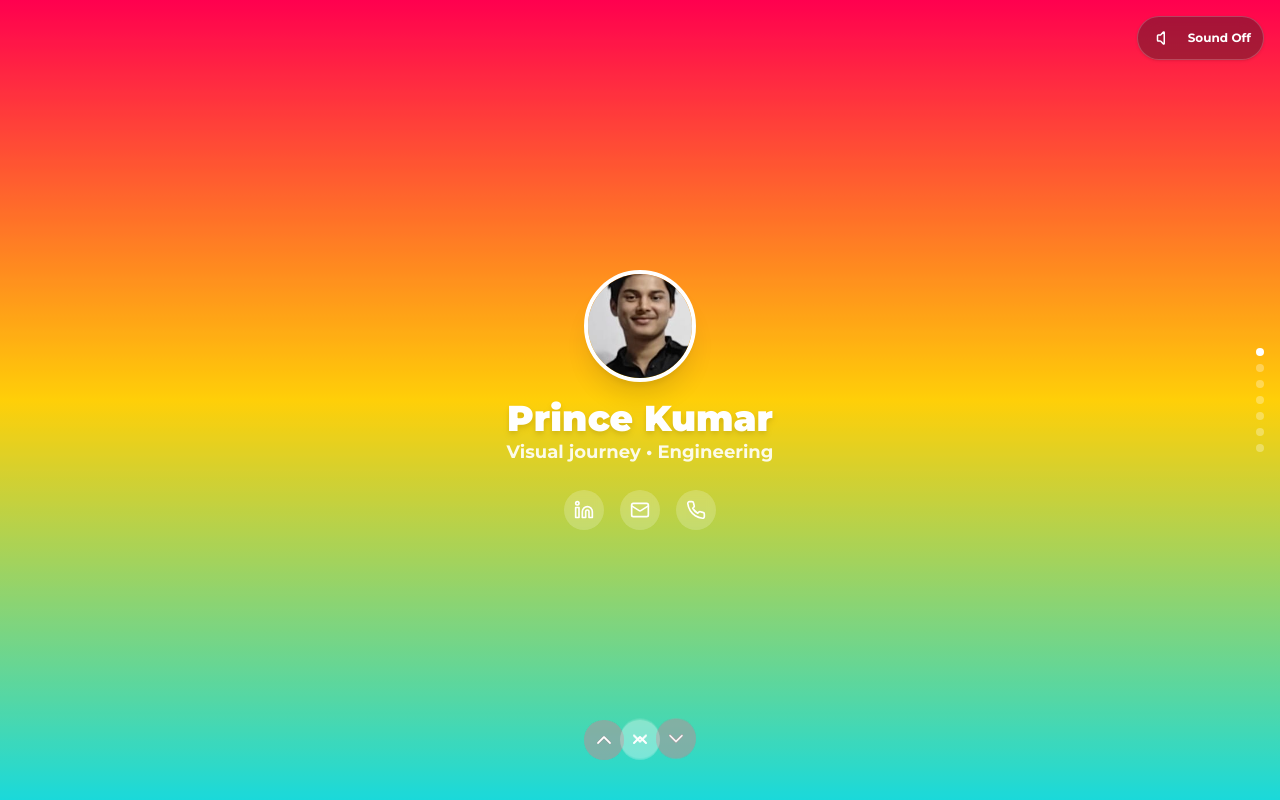
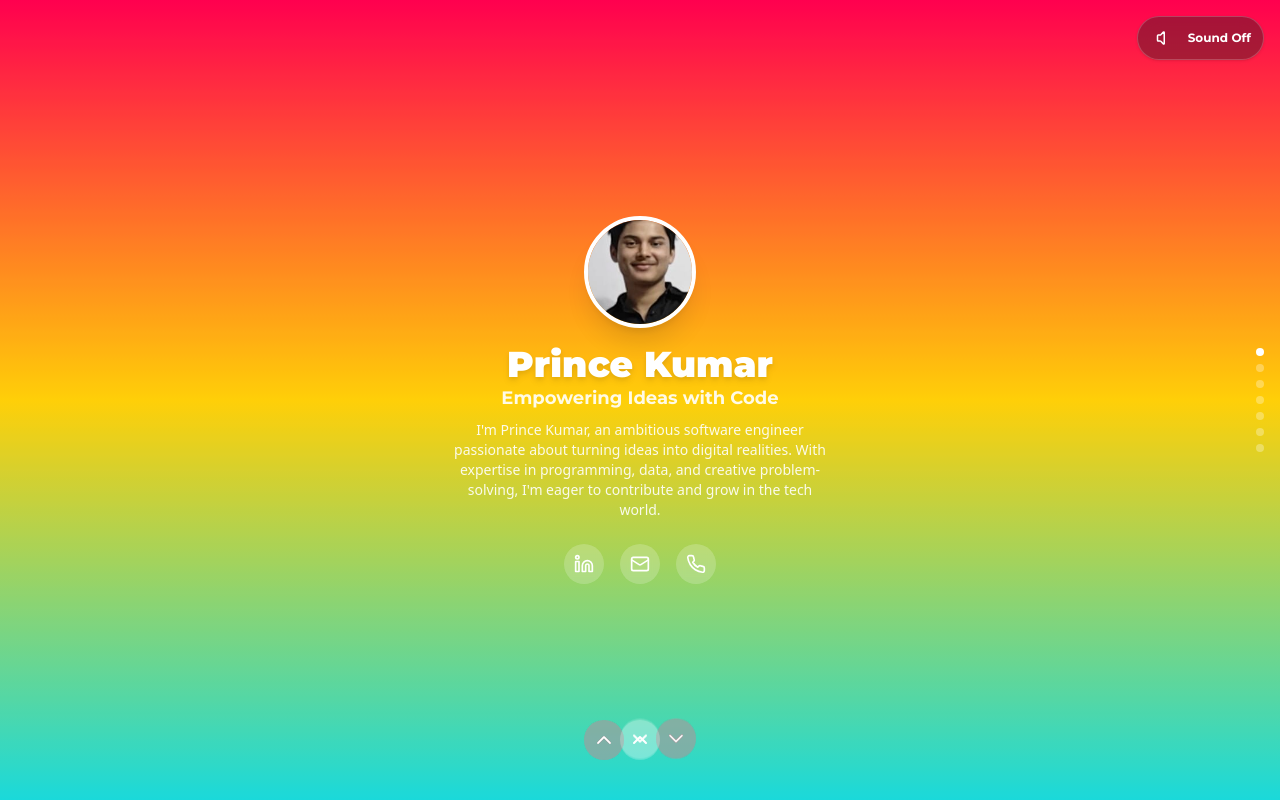
Before and after one commit to love00799/princecv, a React (Vite) app: page / in a window 1280 px wide. Built offline with nearby package versions, Linux system fonts and the light colour scheme.

Commit message:
feat: Update profile description
Updated the profile description in the HeroSection.

```diff
--- a/src/pages/Resume.tsx
+++ b/src/pages/Resume.tsx
@@ -1,4 +1,3 @@
-
 import { useRef, useState } from "react";
 import SocialIcons from "../components/SocialIcons";
 import { ChevronUp, ChevronDown } from "lucide-react";
@@ -84,14 +83,16 @@ export default function Resume() {
             <h1 className="text-4xl font-extrabold font-montserrat text-shortsWhite mt-4 drop-shadow-md">
               Prince Kumar
             </h1>
-            <p className="text-lg font-semibold font-montserrat text-shortsWhite/90 mb-4">
-              Visual journey • Engineering
+            <p className="text-lg font-semibold font-montserrat text-shortsWhite/90 mb-2">
+              Empowering Ideas with Code
+            </p>
+            <p className="text-sm text-shortsWhite/90 mb-4 text-center">
+              I&apos;m Prince Kumar, an ambitious software engineer passionate about turning ideas into digital realities. With expertise in programming, data, and creative problem-solving, I&apos;m eager to contribute and grow in the tech world.
             </p>
             <div className="flex justify-center mt-2">
               <SocialIcons />
             </div>
           </div>
-
           <div className="absolute bottom-10 left-0 right-0 flex justify-center">
             <button
               onClick={scrollToNextSection}
```
